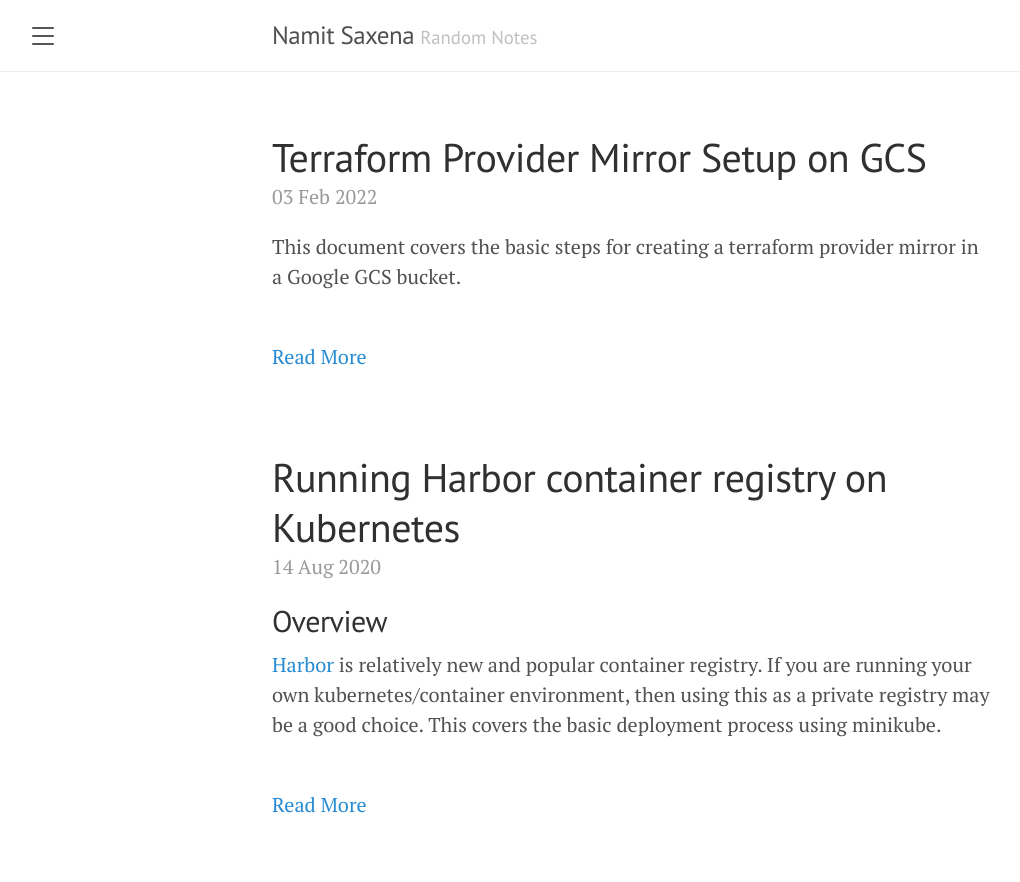
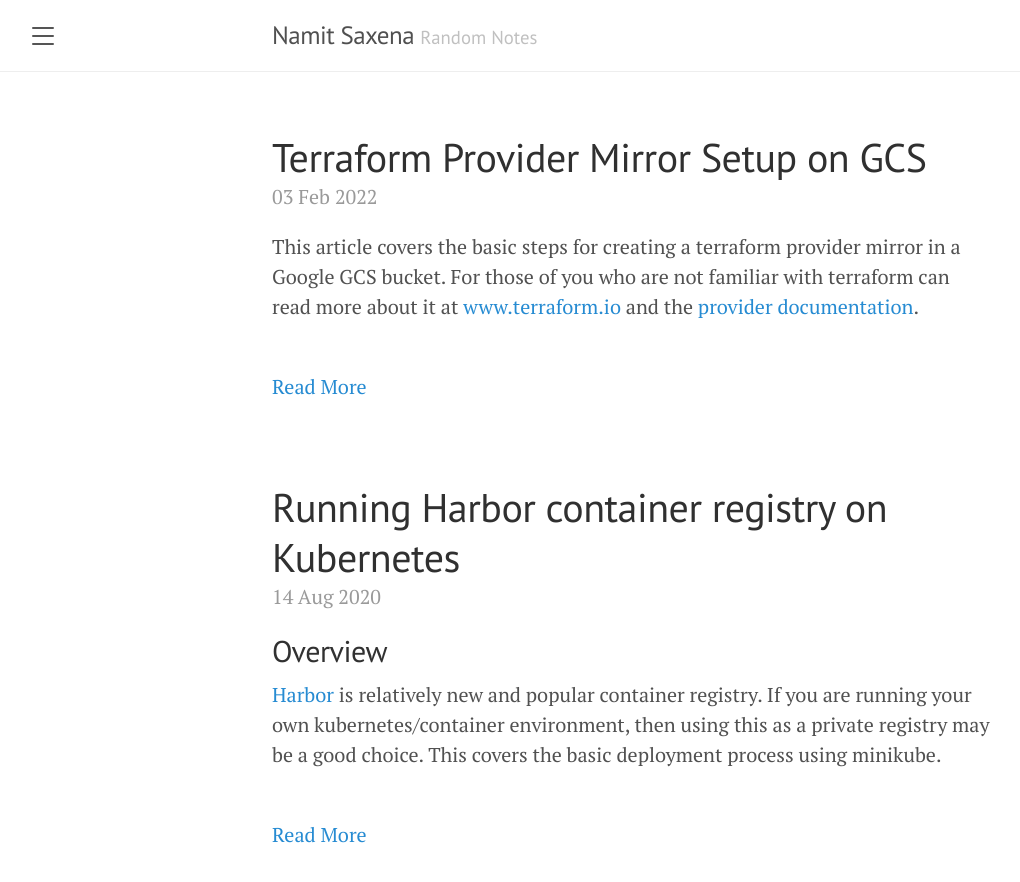
Before and after one commit to namitsaxena/namitsaxena.github.io, a Jekyll site: the page built from index.html, in a window 1280 px wide and 900 px high. Shown: the top 882 px of the window, without its empty margins (8-1028 px from the left). Built offline with Jekyll 4.4.1, drawn with Linux system fonts in a browser that asks for light colours; nearby versions of some CDN libraries; the list of posts is cut into pages by our own code.

Commit message:
Update 2022-02-03-terraform-gcp-mirror.md

````diff
--- a/blog/_posts/2022-02-03-terraform-gcp-mirror.md
+++ b/blog/_posts/2022-02-03-terraform-gcp-mirror.md
@@ -12,7 +12,7 @@
 published: true
 ---
 
-This document covers the basic steps for creating a terraform provider mirror in a Google GCS bucket.
+This article covers the basic steps for creating a terraform provider mirror in a Google GCS bucket. For those of you who are not familiar with terraform can read more about it at [www.terraform.io](https://www.terraform.io/) and the [provider documentation](https://www.terraform.io/registry/providers).
 
 1. Setup an example tf file with just the providers. See [Provider Configuration](https://www.terraform.io/language/providers/configuration)
    ```
````
